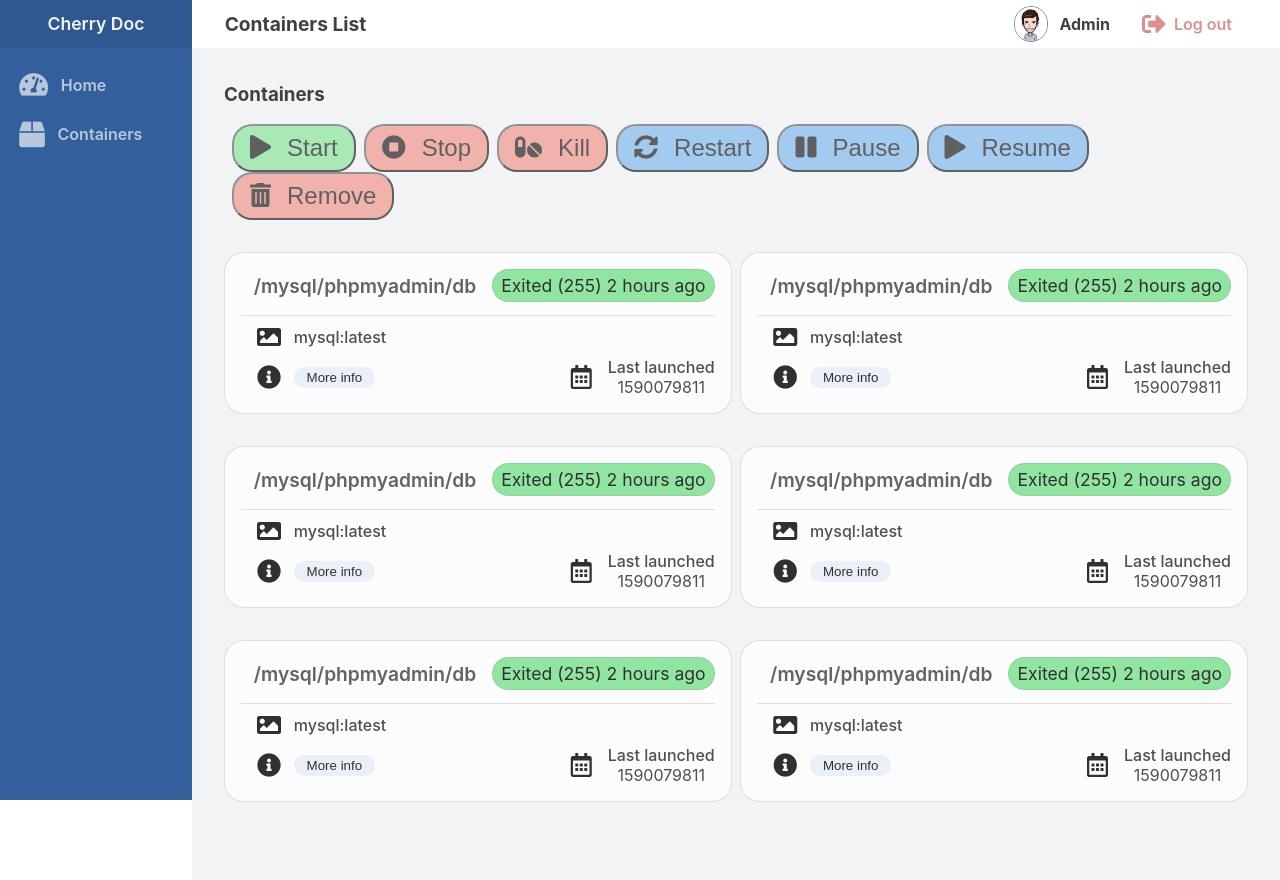
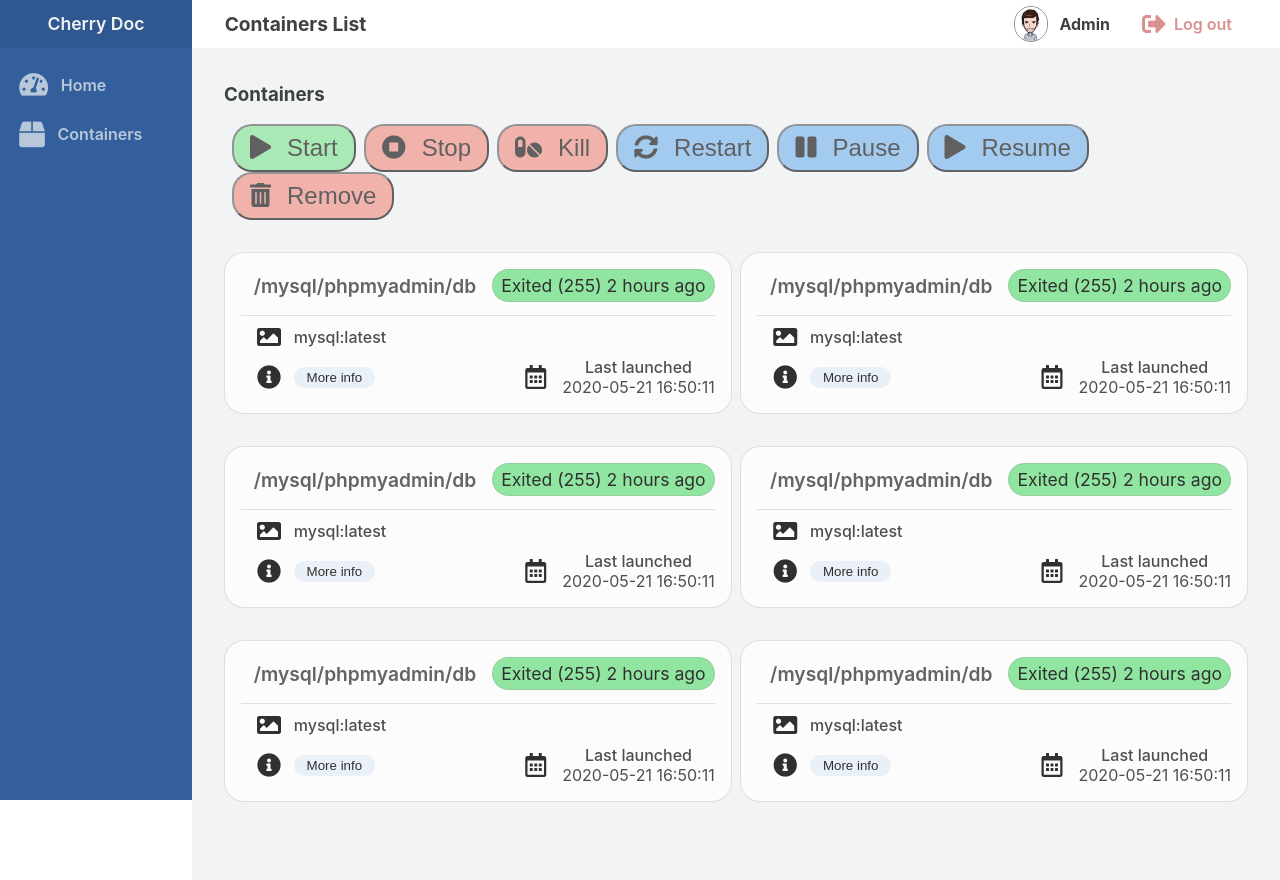
Before and after one commit to CherryDock/CherryDock, a React (Create React App) app: page /containers in a window 1280 px wide. Built offline with nearby package versions, Linux system fonts and the light colour scheme.

Commit message:
Issue #81 - Fix bug container selection in the Container screen

```diff
--- a/src/components/Containers/ContainerCard/ContainerCard.tsx
+++ b/src/components/Containers/ContainerCard/ContainerCard.tsx
@@ -2,6 +2,7 @@ import React from 'react';
 import style from './container-card.module.scss';
 import cx from 'classnames';
 import { useHistory } from "react-router-dom";
+import { timestampToDate } from '../../../utils/containers-info-processing';
 
 interface ContainerCardProps {
     id: string;
@@ -25,6 +26,7 @@ function ContainerCard({
     let history = useHistory();
 
     function onCardClick() {
+        console.log(id);
         toggleContainerFunc(id);
     }
 
@@ -85,7 +87,7 @@ function ContainerCard({
                         <i className={cx("far fa-calendar-alt", style.icon)}></i>
                         <div className={style.dateValue}>
                             <span className={style.label}>Last launched</span>
-                            <span className={style.date}>{launchedDate}</span>
+                            <span className={style.date}>{timestampToDate(launchedDate)}</span>
                         </div>
                     </div>
                 </div>
--- a/src/screens/Containers/Containers.tsx
+++ b/src/screens/Containers/Containers.tsx
@@ -15,7 +15,7 @@ function Containers() {
             .then(res => {
                 const containersInfoWithId = res.map(ctn => {
                     return {
-                        ...ctn, selected: false
+                        ...ctn, Selected: false
                     }
                 })
                 setContainers(containersInfoWithId);
@@ -28,7 +28,7 @@ function Containers() {
             if (container.Id === id) {
                 return {
                     ...container,
-                    selected: !container.Selected
+                    Selected: !container.Selected
                 }
             }
             else
@@ -59,7 +59,7 @@ function Containers() {
             if (container.Selected === true) {
                 return {
                     ...container,
-                    selected: false
+                    Selected: false
                 }
             }
             else return container;
--- /dev/null
+++ b/src/utils/containers-info-processing.ts
@@ -0,0 +1,36 @@
+/**
+ * Transform date value to string value
+ * If the value only has one digit, append a 0
+ * @param value
+ */
+function dateValueToString(value: number): string {
+  let valueToString = value.toString();
+  if (valueToString.length < 2) valueToString = "0" + valueToString;
+  return valueToString;
+}
+
+/**
+ * Transform UNIX Timestamp into readable date
+ * @param timestamp - Unix timestamp
+ */
+function timestampToDate(timestamp: number): string {
+  const date = new Date(timestamp * 1000);
+  const formattedDate = [
+    date.getFullYear(),
+    date.getMonth() + 1,
+    date.getDate(),
+  ];
+  const formattedDateToString = formattedDate.map((item) =>
+    dateValueToString(item)
+  );
+  const formattedTime = [date.getHours(), date.getMinutes(), date.getSeconds()];
+  const formattedTimeToString = formattedTime.map((item) =>
+    dateValueToString(item)
+  );
+
+  return (
+    formattedDateToString.join("-") + " " + formattedTimeToString.join(":")
+  );
+}
+
+export { timestampToDate };
```
Also changed, not shown: 1 other file (tests, documents, lock files or other folders).
